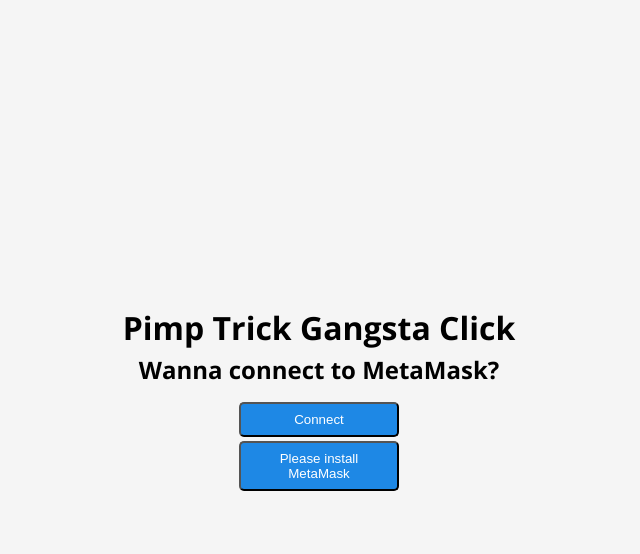
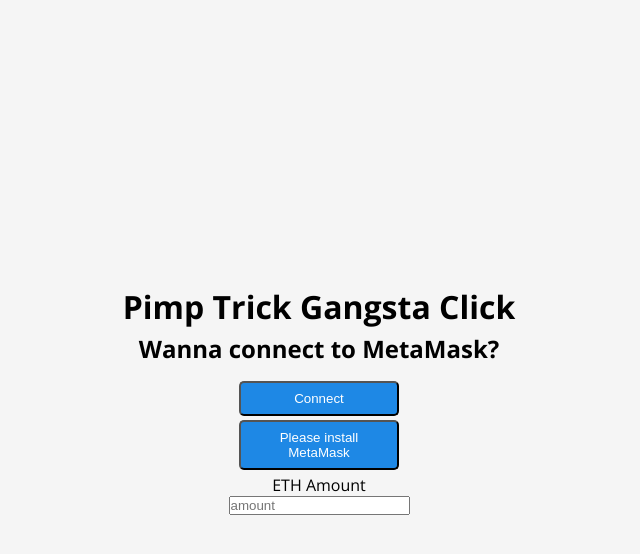
Before and after one commit to Newbie814/html-fundMe-app, a plain HTML site: page index.html in a window 1280 px wide. Both pictures are taken after a click on the button "Fund". Shown: the whole page, without its empty margins (321-961 px from the left). Drawn offline with nearby package versions, Linux system fonts and the light colour scheme.

Commit message:
added input and functionality to change fund amount

```diff
--- a/app.js
+++ b/app.js
@@ -36,7 +36,7 @@ async function connect() {
 }
 
 async function fund() {
-  const ethAmount = '77';
+  const ethAmount = document.getElementById('ethAmount').value;
   console.log(`Funding with ${ethAmount} ETH`);
   if (typeof window.ethereum !== 'undefined') {
     // provider
--- a/index.html
+++ b/index.html
@@ -11,6 +11,8 @@
       <h2 class="tagline">Wanna connect to MetaMask?</h2>
       <button id="connect-button" class="btn">Connect</button>
       <button id="fund-button" class="btn">Fund</button>
+      <label for="fund">ETH Amount</label>
+      <input id="ethAmount" placeholder="amount" />
     </div>
   </body>
 </html>
```
